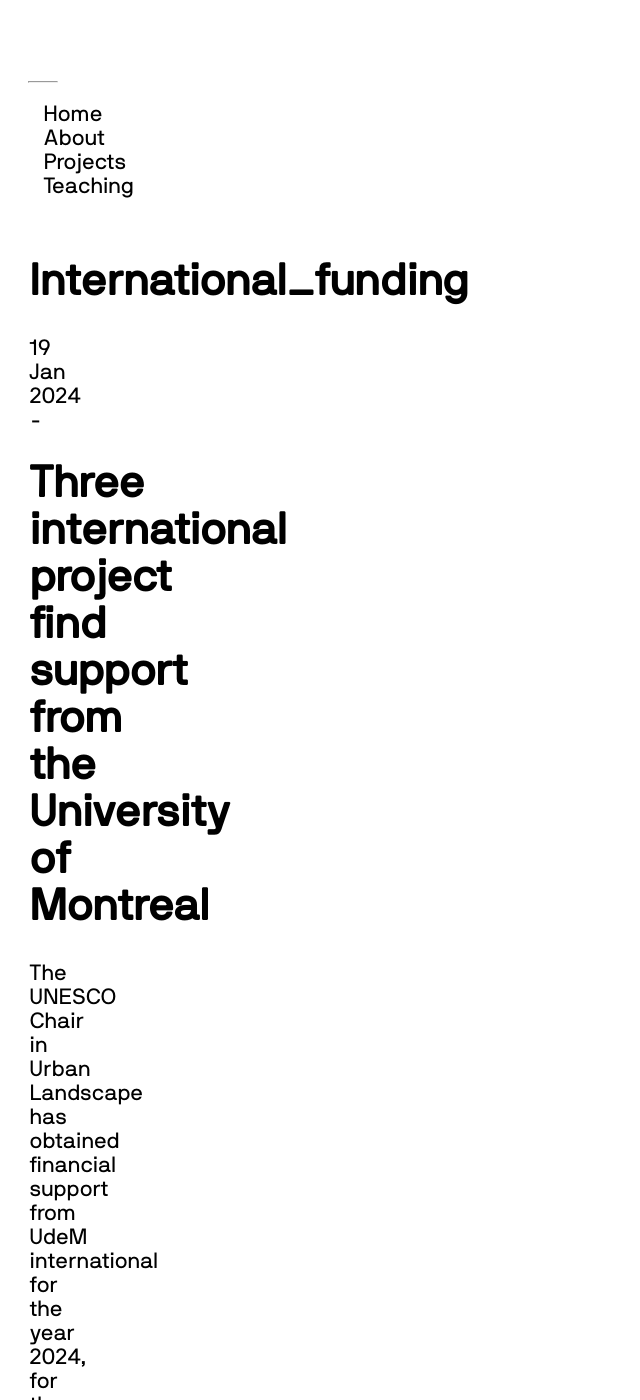
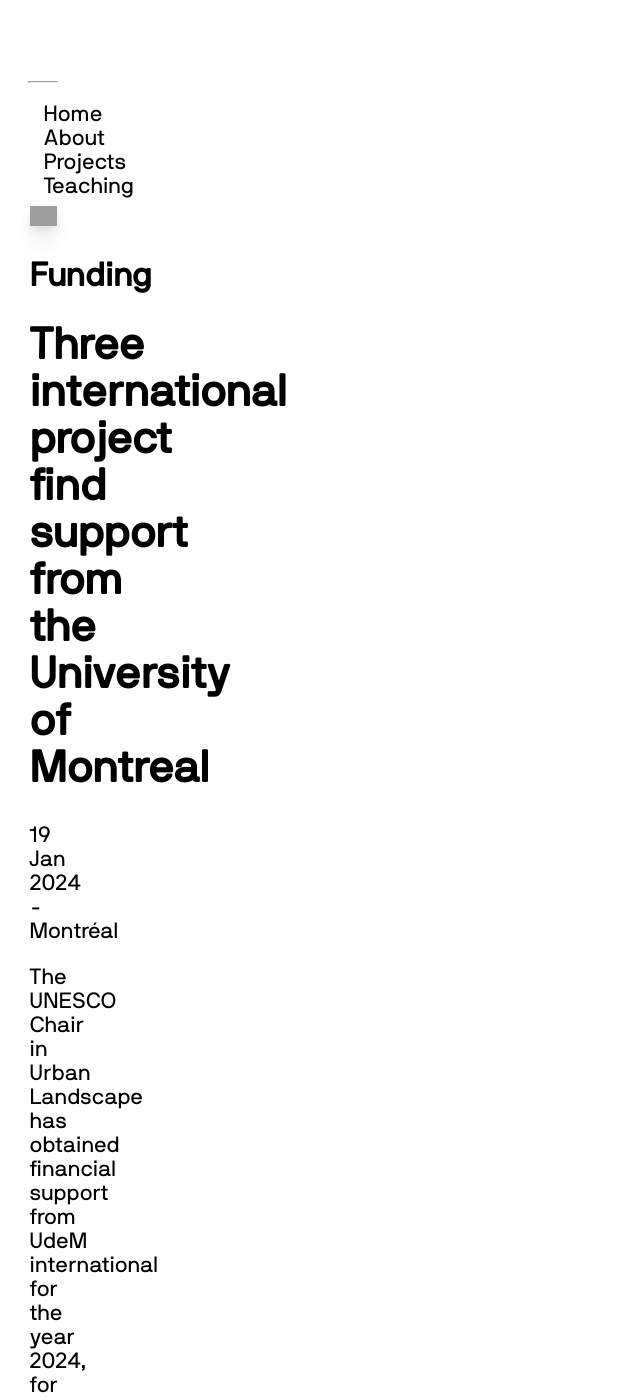
Before and after one commit to CUPUM/cupum.github.io, a Jekyll site: the page built from _posts/2024-01-19-international_funding.md, in a window 1280 px wide and 1400 px high, scrolled down 648 px. Shown: the whole window, without its empty margins (0-640 px from the left). Built offline with Jekyll 4.4.1, drawn with Linux system fonts in a browser that asks for light colours; some of the changed lines change nothing that is shown; grey boxes are pictures that could not be loaded.

Commit message:
adding metadata

```diff
--- a/_posts/2024-01-19-international_funding.md
+++ b/_posts/2024-01-19-international_funding.md
@@ -1,5 +1,15 @@
-# Three international project find support from the University of Montreal
-
+---
+title: Three international project find support from the University of Montreal
+author: UNESCO Chair in Urban Landscape
+category: Funding
+tags:
+location: Montréal
+participants:
+participants_companies:
+featured_img: /assets/images/
+img_credit:
+alt:
+---
 The UNESCO Chair in Urban Landscape has obtained financial support from UdeM international for the year 2024, for the following projects:
 
 ## Datathink
```
